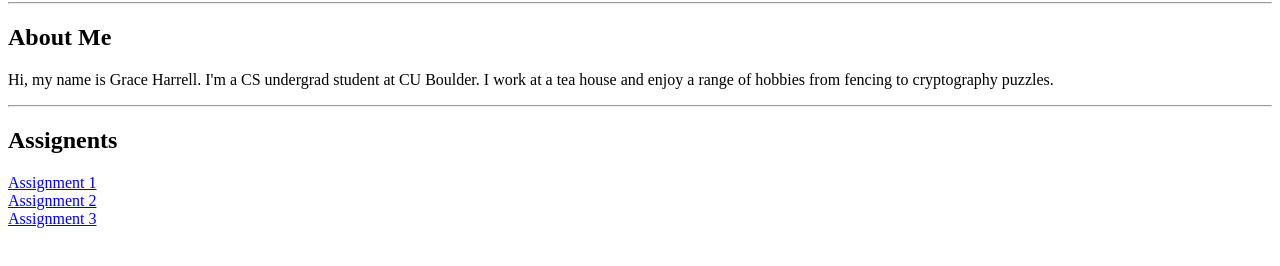
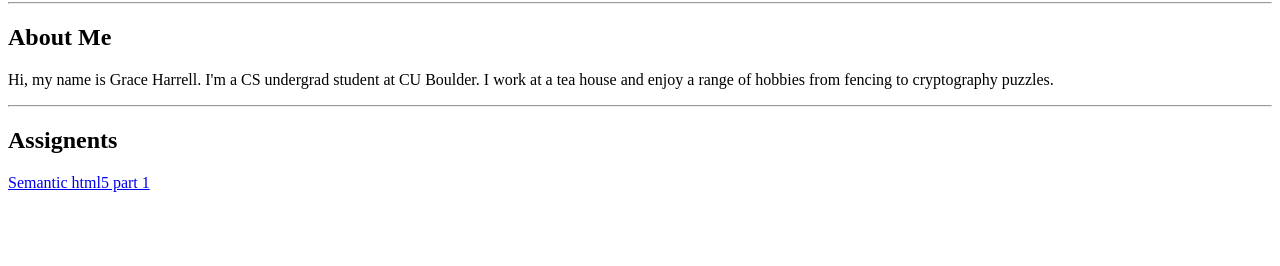
Before and after one commit to grace-harrell/grace-harrell.github.io, a website: page universal-design/index.html in a window 1280 px wide. Shown: the part 78-344 px from the top of the page. Drawn offline with nearby package versions, Linux system fonts and the light colour scheme.

Commit message:
added assignment link to home page

```diff
--- a/universal-design/index.html
+++ b/universal-design/index.html
@@ -19,11 +19,7 @@
     <hr>
 
     <h2>Assignents</h2>
-    <a href="csci3150_assignment1.html">Assignment 1</a>
-    <br>
-    <a href="csci3150_assignment2.html">Assignment 2</a>
-    <br>
-    <a href="csci3150_assignment3.html">Assignment 3</a>
+    <a href="csci3150_assignment1.html">Semantic html5 part 1</a>
   </body>
 
 
```
